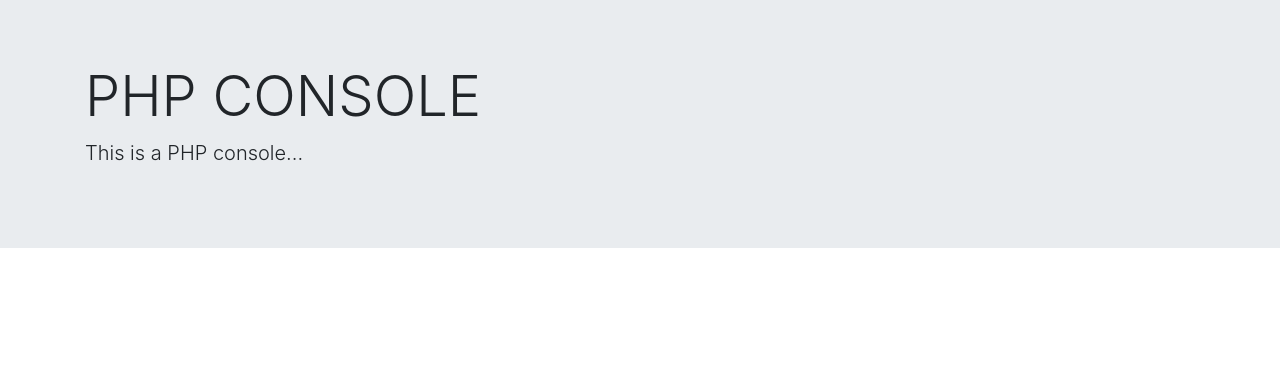
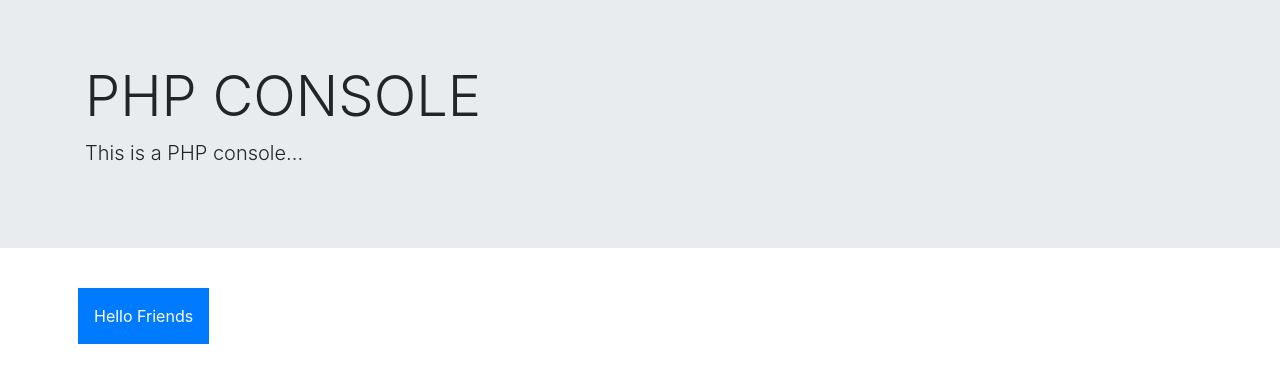
Before and after one commit to david-dc381/PHP-Console, a PHP site: page / in a window 1280 px wide. Shown: the part 57-440 px from the top of the page. Run offline with PHP 8.4, Linux system fonts and the light colour scheme.

Commit message:
Se modifico el index a .php

```diff
--- a/index.html
+++ b/index.php
@@ -23,7 +23,11 @@
 
     <div class="container">
         <div class="row">
-
+        <div class="p-3 m-2 bg-primary text-white">
+            <?php
+                echo "Hello Friends";
+            ?>
+        </div>
         </div>
     </div>
 
```
